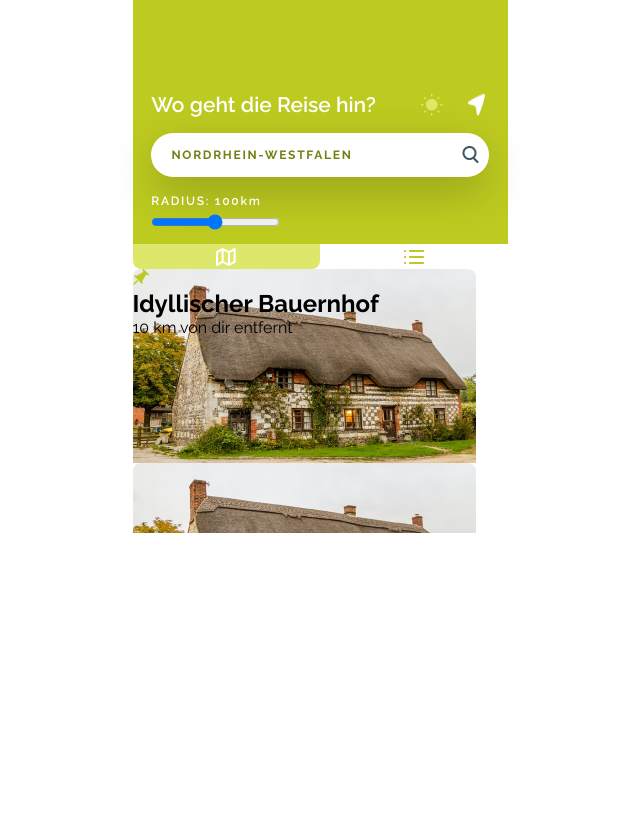
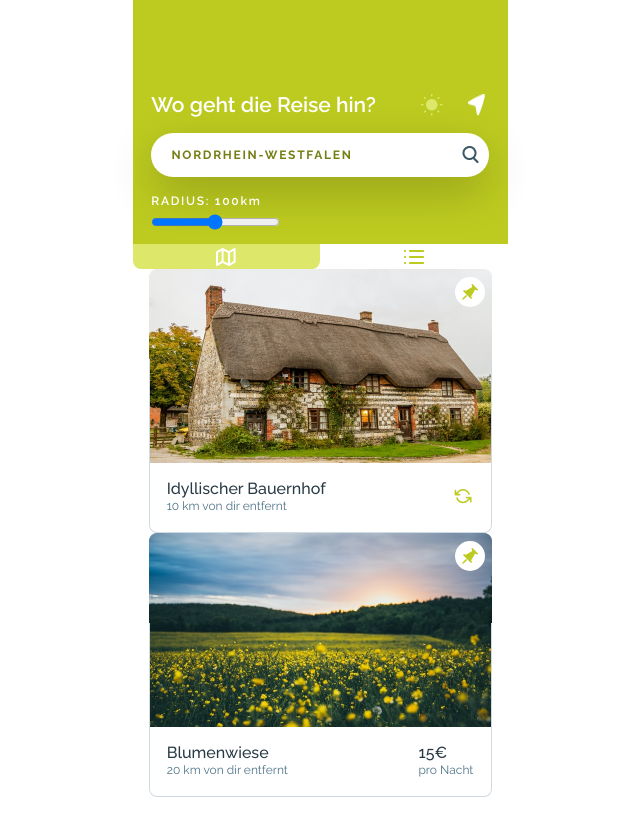
Before and after one commit to KathrynDavies123/campingapp, a plain HTML site: page index.html in a window 1280 px wide. Shown: the whole page, without its empty margins (320-960 px from the left). Drawn offline with Linux system fonts and the light colour scheme.

Commit message:
search results organised

```diff
--- a/assets/css/style.css
+++ b/assets/css/style.css
@@ -20,10 +20,6 @@ body {
 
 .body {
   width: 375px;
-}
-
-main {
-    width:343px;
 }
 
 /* ===============================MAIN PAGE=============================== */
@@ -78,46 +74,112 @@ main {
   letter-spacing: 1.71429px;
   text-transform: uppercase;
   color: #ffffff;
-  margin:5% 0 2% 0;
+  margin: 5% 0 2% 0;
 }
 
 .radius span {
-    text-transform: none;
+  text-transform: none;
 }
 
 input[type="range"] {
-    margin-bottom:4%;
+  margin-bottom: 4%;
 }
 
 /* ===============================MAIN=============================== */
 
 .listtype {
-    display:flex;
-    width:375px;
-    justify-content:center ;
+  display: flex;
+  width: 375px;
+  justify-content: center;
 }
 
 .listtype div {
-    width:50%;
-    display:flex;
-    justify-content: center;
-    align-items:center;
-    padding:1%;
-    border-radius: 0px 0px 8px 8px;
+  width: 50%;
+  display: flex;
+  justify-content: center;
+  align-items: center;
+  padding: 1%;
+  border-radius: 0px 0px 8px 8px;
 }
 
 .listtype div:first-of-type {
-    background: #DDE86B;
+  background: #dde86b;
 }
 
 .listtype div:nth-of-type(2) {
-    background-color: #ffffff;
+  background-color: #ffffff;
+}
+
+section {
+  display: flex;
+  flex-direction: column;
+  align-items: center;
 }
 
 article {
-    height:264px;
+  height: 264px;
+  width: 343px;
+  background-repeat: no-repeat;
+  background-position: top center;
+  display: flex;
+  flex-direction: column;
+  justify-content: space-around;
+}
+
+.pindiv{
+    align-self:flex-end;
+    background-color: #ffffff;
+    margin-top:2%;
+    margin-right:2%;
+    height:30px;
+    width:30px;
+    display:flex;
+    justify-content: center;
+    border-radius: 100%;
+    align-items: center;
+    padding: 2% 0;
+}
+
+.pinicon {
+  width: 16px;
+  height: 16px;
+}
+
+.details {
+  border: 1px solid #cedbe2;
+  border-radius: 0 0 8px 8px;
+  border-top:none;
+  display:flex;
+  justify-content: space-between;
+  align-items: center;
+  margin-top:15%;
+  padding:5%;
+  padding-top:35%;
+}
+
+.details h2 {
+  font-weight: 500;
+  font-size: 16px;
+  line-height: 19px;
+  color: #283a44;
+}
+
+.details p {
+  font-weight: 400;
+  font-size: 12px;
+  line-height: 140%;
+  color: #507488;
+}
+
+.refreshicon {
+    height:16px;
+    width:19.56px;
 }
 
 article:first-of-type {
     background-image: url("../img/idyllischerbauernhof.png");
+  }
+
+article:nth-of-type(2) {
+    background-image: url("../img/blumenwiese.png");
 }
--- a/index.html
+++ b/index.html
@@ -41,16 +41,44 @@
             <img src="./assets/img/Liste Icon.png" alt="list icon" />
           </div>
         </div>
+        <section>
           <article>
-            <img src="./assets/img/pin icon.png" alt="pin icon">
+            <div class="pindiv">
+              <img
+                src="./assets/img/pin icon.png"
+                alt="pin icon"
+                class="pinicon"
+              />
+            </div>
             <div class="details">
+              <div>
                 <h2>Idyllischer Bauernhof</h2>
                 <p>10 km von dir entfernt</p>
+              </div>
+              <img src="./assets/img/refresh icon.png" alt="refresh icon" class="refreshicon"/>
+            </div>
+          </article>
+          <article>
+            <div class="pindiv">
+                <img
+                  src="./assets/img/pin icon.png"
+                  alt="pin icon"
+                  class="pinicon"
+                />
+              </div>
+              <div class="details">
+                <div>
+                  <h2>Blumenwiese</h2>
+                  <p>20 km von dir entfernt</p>
+                </div>
+                <div>
+                    <h2>15€</h2>
+                    <p>pro Nacht</p>
                 </div>
           </article>
           <article></article>
           <article></article>
-        <article></article>
+        </section>
       </main>
     </div>
   </body>
```
Also changed, not shown: assets/img/blumenwiese.png (added). Lines whose indentation alone changed are shown as unchanged.
